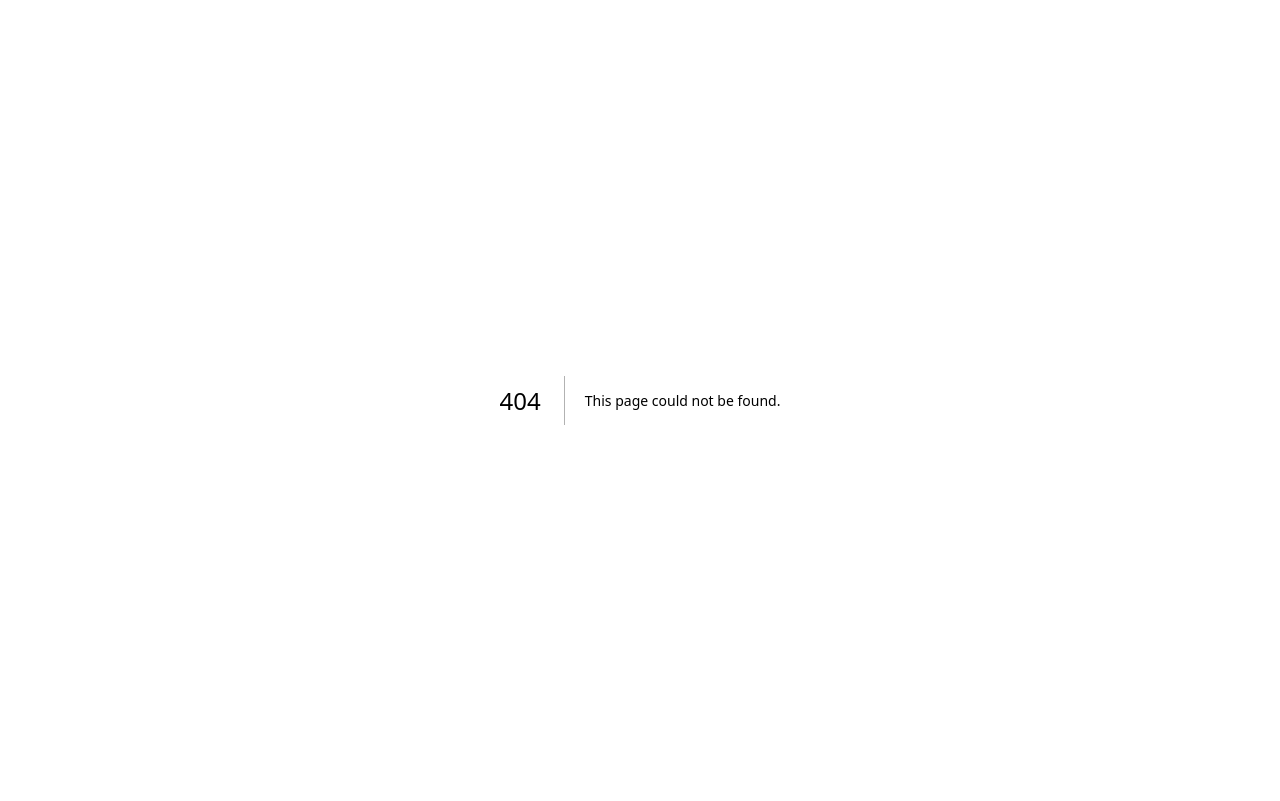
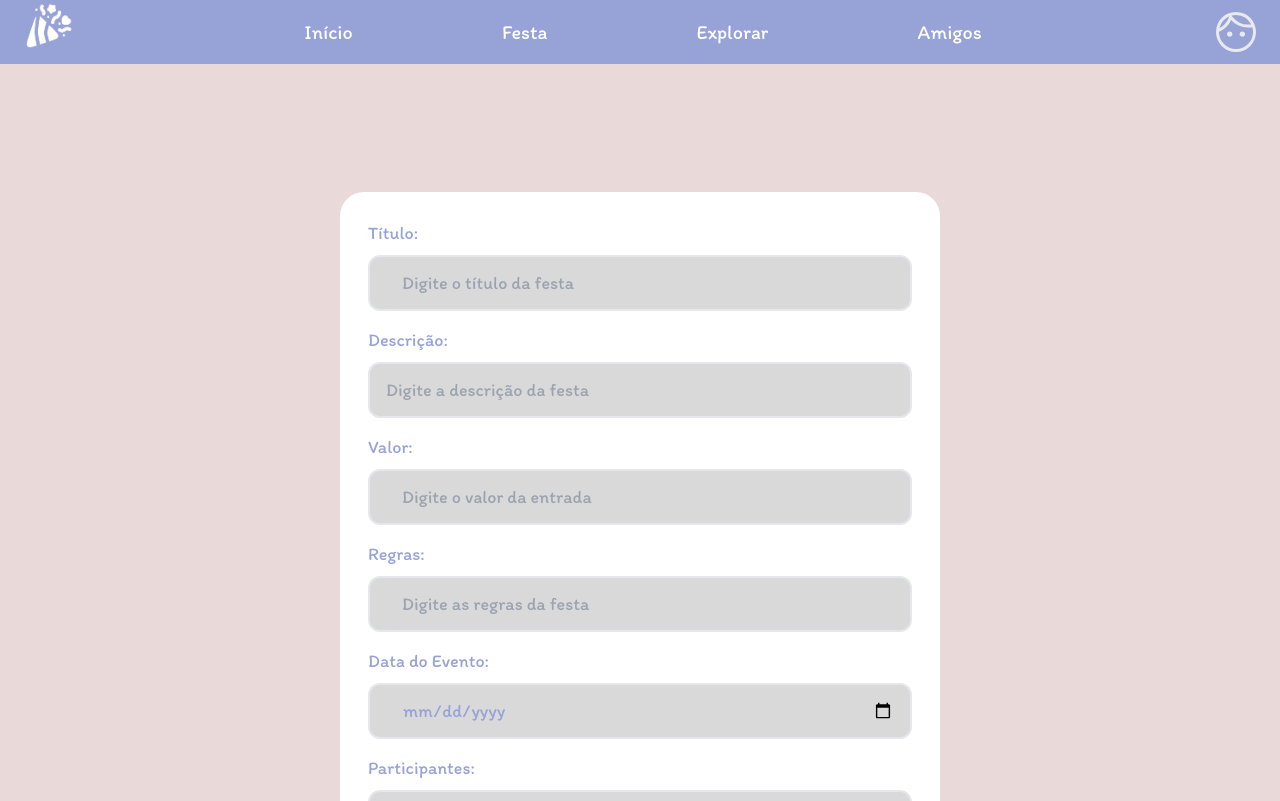
Before and after one commit to RafhaelMilanes/Front-end-PI, a Next.js app in the folder festa-pi-iesb/: page /nova in a window 1280 px wide. Before the commit this address had no page. Shown: the top 801 px of the page. Built offline with nearby package versions, Linux system fonts and the light colour scheme.

Commit message:
adiciona tela de formulario para criar festa #63. Closes #63

```diff
--- /dev/null
+++ b/festa-pi-iesb/src/app/(festas)/festas/perfil.tsx
@@ -0,0 +1,54 @@
+"use client";
+
+import { faEnvelopeOpen } from "@fortawesome/free-solid-svg-icons";
+import { faPerson } from "@fortawesome/free-solid-svg-icons/faPerson";
+import { useState } from "react";
+import { Input } from "./input";
+import { Button } from "./button";
+
+function perfil() {
+  const [nameField, setNameField] = useState("Jose Reginaldo");
+  const [emailField, setEmailField] = useState("Reginaldo@gmail.com");
+  const [passwordField, setPasswordField] = useState("123456");
+
+  return (
+    <>
+      <div className="w-full h-full py-32 flex justify-center items-center">
+        <div className="w-[38rem] mx-5  bg-white rounded-3xl">
+          <div className="p-4 py-6 rounded-t-3xl bg-[#97A2D7] relative justify-center flex flex-row items-center">
+            <h1 className="flex text-white text-4xl">Dados Pessoais</h1>
+          </div>
+
+          <div className="p-5">
+            <div className="my-6 flex flex-col">
+              <Input
+                label="Nome:"
+                placeholder="Digite seu nome"
+                icon={faPerson}
+                value={nameField}
+                onChange={(t) => setNameField(t)}
+              />
+              <Input
+                label="Email:"
+                placeholder="Digite seu e-mail"
+                icon={faEnvelopeOpen}
+                value={emailField}
+                onChange={(t) => setEmailField(t)}
+              />
+              <Input
+                label="Senha:"
+                placeholder="Digite sua senha"
+                value={passwordField}
+                onChange={(t) => setPasswordField(t)}
+                password
+              />
+            </div>
+            <Button label="Atualizar Dados" size={1} />
+          </div>
+        </div>
+      </div>
+    </>
+  );
+}
+
+export default perfil;
--- /dev/null
+++ b/festa-pi-iesb/src/app/(festas)/nova/page.tsx
@@ -0,0 +1,18 @@
+"use client";
+import NavBar from "@/components/ui/navBar";
+import { NovaFesta } from "@/components/ui//novafesta";
+
+export default function page() {
+  return (
+    <>
+      <NavBar />
+      <div className="w-full h-full py-32 flex justify-center items-center">
+        <div className="w-[600px] h-full mx-5  bg-white rounded-3xl p-7 ">
+
+        <NovaFesta />
+
+    </div> </div>
+
+    </>
+  );
+}
--- /dev/null
+++ b/festa-pi-iesb/src/app/novafesta.tsx
@@ -0,0 +1,53 @@
+"use client";
+
+import { useRouter } from "next/navigation";
+import { useState } from "react";
+import { Input } from "./input";
+import { Button } from "./button";
+import { faFileAlt, faMoneyBillWave, faListAlt } from "@fortawesome/free-solid-svg-icons";
+import Link from "next/link";
+
+export const NovaFesta = () => {
+  const router = useRouter();
+  const [titleField, setTitleField] = useState("");
+  const [descriptionField, setDescriptionField] = useState("");
+  const [valueField, setValueField] = useState("");
+  const [rulesField, setRulesField] = useState("");
+
+  const handleEnterButton = () => {
+    router.replace("/home");
+  };
+
+  return (
+    <>
+      <Input
+        label="Título:"
+        placeholder="Digite o título da festa"
+        icon={faFileAlt}
+        value={titleField}
+        onChange={(t) => setTitleField(t)}
+      />
+      <Input
+        label="Descrição:"
+        placeholder="Digite a descrição da festa"
+        value={descriptionField}
+        onChange={(t) => setDescriptionField(t)}
+      />
+      <Input
+        label="Valor:"
+        placeholder="Digite o valor da entrada"
+        icon={faMoneyBillWave}
+        value={valueField}
+        onChange={(t) => setValueField(t)}
+      />
+      <Input
+        label="Regras:"
+        placeholder="Digite as regras da festa"
+        icon={faListAlt}
+        value={rulesField}
+        onChange={(t) => setRulesField(t)}
+      />
+      <Button label="Criar festa" onClick={handleEnterButton} size={1} />
+    </>
+  );
+};
--- a/festa-pi-iesb/src/components/ui/criarNovaFesta.tsx
+++ b/festa-pi-iesb/src/components/ui/criarNovaFesta.tsx
@@ -2,7 +2,7 @@ import Link from "next/link";
 
 function CriarNovaFesta() {
     return(
-        <Link href="/nova_Festa" className="self-center py-8">
+        <Link href="/nova" className="self-center py-8">
             <section>
                 <div className="bg-[#97a2d7] text-white px-5 py-4 rounded-t-3xl">
                     <h3 className="text-3xl">Criar Nova Festa</h3>
--- /dev/null
+++ b/festa-pi-iesb/src/components/ui/inputFesta.tsx
@@ -0,0 +1,20 @@
+import React from 'react';
+
+export const Input = ({ label, placeholder, icon, value, onChange, type = "text", error }) => {
+  return (
+    <div className="mb-4">
+      <label className="block mb-2 font-medium">{label}</label>
+      <div className="flex items-center h-14 rounded-xl border-2 bg-[#D9D9D9] transition-colors duration-200 focus-within:border-[#97A2D7]">
+        {icon && <i className={`fa ${icon} pl-4`}></i>}
+        <input
+          className="flex-1 outline-none h-full px-4 rounded-xl bg-[#D9D9D9] border-none"
+          type={type}
+          placeholder={placeholder}
+          value={value}
+          onChange={(e) => onChange(e.target.value)}
+        />
+      </div>
+      {error && <p className="mt-1 text-red-500 text-sm">{error}</p>}
+    </div>
+  );
+};
--- /dev/null
+++ b/festa-pi-iesb/src/components/ui/novafesta.tsx
@@ -0,0 +1,99 @@
+"use client";
+
+import { useRouter } from "next/navigation";
+import { useState } from "react";
+import { Input } from "./inputFesta";
+import { Button } from "./button";
+import { faFileAlt, faMoneyBillWave, faListAlt, faCalendarAlt, faUsers } from "@fortawesome/free-solid-svg-icons";
+
+export const NovaFesta = () => {
+  const router = useRouter();
+  const [titleField, setTitleField] = useState("");
+  const [descriptionField, setDescriptionField] = useState("");
+  const [valueField, setValueField] = useState("");
+  const [rulesField, setRulesField] = useState("");
+  const [dateField, setDateField] = useState("");
+  const [participantsField, setParticipantsField] = useState("");
+
+  const [errors, setErrors] = useState({});
+
+  const validateFields = () => {
+    const newErrors = {};
+
+    if (!titleField) newErrors.title = "O título é obrigatório.";
+    if (!descriptionField) newErrors.description = "A descrição é obrigatória.";
+    if (!valueField) newErrors.value = "O valor é obrigatório.";
+    if (isNaN(valueField)) newErrors.value = "O valor deve ser um número.";
+    if (!dateField) newErrors.date = "A data do evento é obrigatória.";
+    if (!rulesField) newErrors.rules = "As regras são obrigatórias.";
+    if (!participantsField) newErrors.participants = "Os participantes são obrigatórios.";
+
+    return newErrors;
+  };
+
+  const handleEnterButton = () => {
+    const validationErrors = validateFields();
+    if (Object.keys(validationErrors).length > 0) {
+      setErrors(validationErrors);
+      return;
+    }
+
+
+    router.replace("/home");
+  };
+
+  return (
+    <>
+      <Input
+        label="Título:"
+        placeholder="Digite o título da festa"
+        icon={faFileAlt}
+        value={titleField}
+        onChange={(t) => setTitleField(t)}
+        error={errors.title}
+      />
+      <Input
+        label="Descrição:"
+        placeholder="Digite a descrição da festa"
+        value={descriptionField}
+        onChange={(t) => setDescriptionField(t)}
+        error={errors.description}
+      />
+      <Input
+        label="Valor:"
+        placeholder="Digite o valor da entrada"
+        icon={faMoneyBillWave}
+        value={valueField}
+        onChange={(t) => setValueField(t)}
+        type="number" // Aceita apenas números
+        error={errors.value}
+      />
+      <Input
+        label="Regras:"
+        placeholder="Digite as regras da festa"
+        icon={faListAlt}
+        value={rulesField}
+        onChange={(t) => setRulesField(t)}
+        error={errors.rules}
+      />
+      <Input
+        label="Data do Evento:"
+        placeholder="Digite a data do evento"
+        icon={faCalendarAlt}
+        value={dateField}
+        onChange={(t) => setDateField(t)}
+        type="date" // Aceita apenas datas
+        error={errors.date}
+      />
+      <Input
+        label="Participantes:"
+        placeholder="Digite os participantes"
+        icon={faUsers}
+        value={participantsField}
+        onChange={(t) => setParticipantsField(t)}
+        error={errors.participants}
+      />
+      <Button label="Criar festa" onClick={handleEnterButton} size={1} />
+    </>
+  );
+};
```
